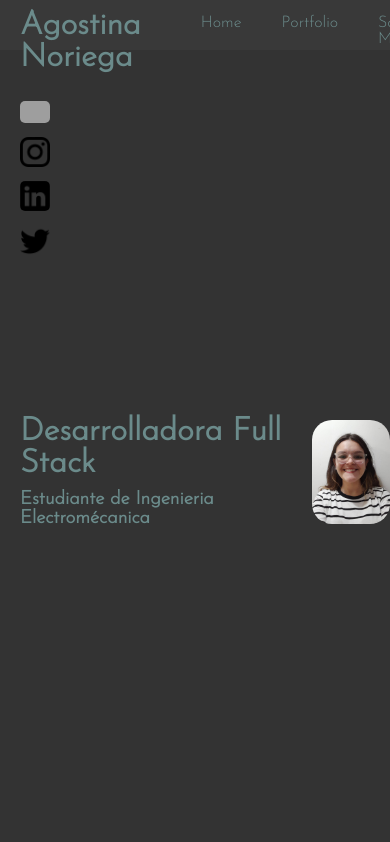
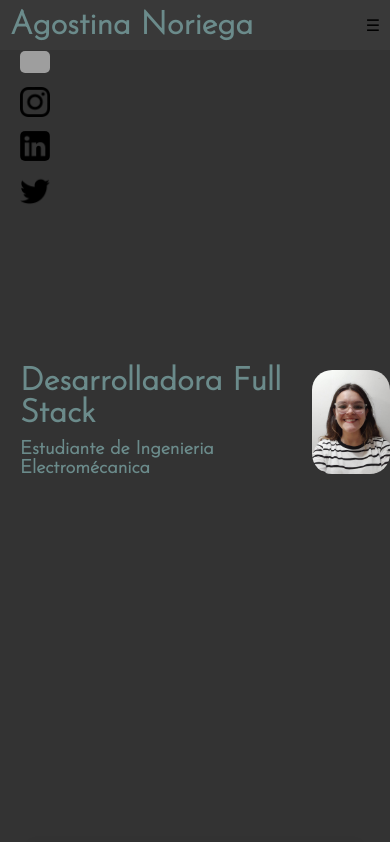
Before and after one commit to AgosNori/PortfolioAgos, a React (Vite) app: page / in a window 390 px wide. Shown: the top 842 px of the page. Built offline with nearby package versions, Linux system fonts and the light colour scheme; grey boxes are pictures that could not be loaded.

Commit message:
responsive header

```diff
--- a/package.json
+++ b/package.json
@@ -11,11 +11,16 @@
     "deploy": "gh-pages -d dist"
   },
   "dependencies": {
+    "framer-motion": "^10.18.0",
+    "hamburger-react": "^2.5.0",
     "prop-types": "^15.8.1",
     "react": "^18.2.0",
+    "react-burger-menu": "^3.0.9",
     "react-dom": "^18.2.0",
     "react-loader-spinner": "^6.1.6",
+    "react-router-dom": "^6.21.2",
     "react-slick": "^0.29.0",
+    "react-use": "^17.4.3",
     "slick-carousel": "^1.8.1"
   },
   "devDependencies": {
--- a/src/Components/Header/Header.css
+++ b/src/Components/Header/Header.css
@@ -1,5 +1,6 @@
 @import url('https://fonts.googleapis.com/css2?family=Nunito+Sans:opsz,wght@6..12,200;6..12,700&display=swap');
 @import url('https://fonts.googleapis.com/css2?family=Josefin+Sans:wght@300&display=swap');
+
 * {
   margin: 0;
   padding: 0;
@@ -14,19 +15,21 @@
   position: fixed;
   width: 100%;
   top: 0;
-    z-index: 1000; /* Asegura que el encabezado esté encima de otros elementos */
+  z-index: 1000;
+  /* Asegura que el encabezado esté encima de otros elementos */
 }
 
-#header h2 {
+#header .titulo h2 {
   margin-left: 20px;
   font-family: 'Josefin Sans', sans-serif;
   margin-top: 10px;
   color: rgb(107, 139, 139);
 }
 
-#header h2:hover{
+#header .titulo h2:hover {
   color: rgb(138, 180, 180);
 }
+
 #header ul {
   display: flex;
   list-style: none;
@@ -37,21 +40,23 @@
 
 #header ul li a {
   text-decoration: none;
-    color:rgb(107, 139, 139);
+  color: rgb(107, 139, 139);
   font-family: 'Josefin Sans', sans-serif;
+  font-weight: bold;
 }
 
 #header ul li a:hover {
   color: rgb(138, 180, 180);
+
 }
 
-/* Efecto de subrayado */
+
 #header ul li a::after {
   content: '';
   display: block;
   width: 0;
   height: 2px;
-    background:rgb(138, 180, 180);
+  background: rgb(138, 180, 180);
   transition: width 0.8s;
 }
 
@@ -59,7 +64,35 @@
   width: 100%;
 }
 
-/* Añadido para ajustar el contenido debajo del encabezado */
-body {
-    margin-top: 50px; /* Asegura que el contenido no esté oculto detrás del encabezado */
+@media screen and (max-width: 800px) {
+  #header .titulo h2 {
+    margin-left: 10px;
   }
+
+  #header .barra {
+    display: flex;
+    justify-content: space-between;
+    align-items: center;
+    padding: 10px;
+  }
+
+  #header .nav {
+    display: none;
+    flex-direction: column;
+    text-align: center;
+    position: absolute;
+    top: 35px;
+    left: 0;
+    width: 100%;
+    background-color: #3939398a;
+  }
+
+  #header .nav.show {
+    display: flex;
+  }
+
+  #header .mobile-menu-icon {
+    display: block;
+    cursor: pointer;
+  }
+}
--- a/src/Components/Header/Header.jsx
+++ b/src/Components/Header/Header.jsx
@@ -1,9 +1,39 @@
+import { useState, useEffect } from 'react';
 import './Header.css';
+
 function Header() {
+  const [showMobileMenu, setShowMobileMenu] = useState(false);
+  const [isMobile, setIsMobile] = useState(window.innerWidth <= 800);
+
+  const toggleMobileMenu = () => {
+    setShowMobileMenu(!showMobileMenu);
+  };
+
+  useEffect(() => {
+    const handleResize = () => {
+      setIsMobile(window.innerWidth <= 800);
+    };
+
+    window.addEventListener('resize', handleResize);
+
+    // Limpia el listener cuando el componente se desmonta
+    return () => {
+      window.removeEventListener('resize', handleResize);
+    };
+  }, []);
+
   return (
     <div id="header">
-            <h2>Agostina Noriega </h2>
-            <ul className="nav">
+      <div className='titulo'>
+        <h2>Agostina Noriega</h2>
+      </div>
+      <nav className='barra'>
+        {isMobile && (
+          <div className="mobile-menu-icon" onClick={toggleMobileMenu}>
+            &#9776;
+          </div>
+        )}
+        <ul className={`nav ${showMobileMenu ? 'show' : ''}`}>
           <li>
             <a href="#App">Home</a>
           </li>
@@ -20,7 +50,9 @@ function Header() {
             <a href="./CvNoriegaActualizado (2).pdf">CV</a>
           </li>
         </ul>
+      </nav>
     </div>
-    )
+  );
 }
-export default Header
+
+export default Header;
```
Also changed, not shown: src/App.jsx (+4 -3 lines), 1 other file (tests, documents, lock files or other folders). Lines whose indentation alone changed are shown as unchanged.
